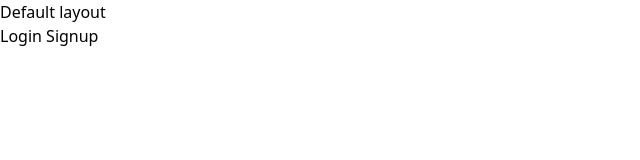
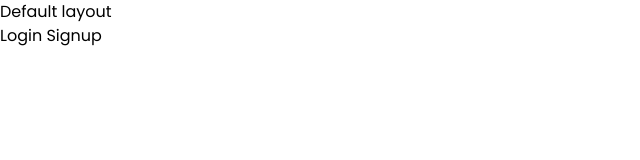
Before and after one commit to abdulaziztag/nomakler-task, a Vue app: page / in a window 1280 px wide. Shown: the top 160 px of the page, without its empty margins (0-640 px from the left). Built offline with nearby package versions, Linux system fonts and the light colour scheme.

Commit message:
feat: added font-family Poppins

```diff
--- a/src/style.css
+++ b/src/style.css
@@ -1,9 +1,13 @@
+@import url("https://fonts.googleapis.com/css2?family=Poppins&display=swap");
+
 @tailwind base;
 @tailwind components;
 @tailwind utilities;
+
 
 :root {
   margin: 0;
   padding: 0;
   box-sizing: border-box;
+  font-family: 'Poppins', sans-serif;
 }
```
